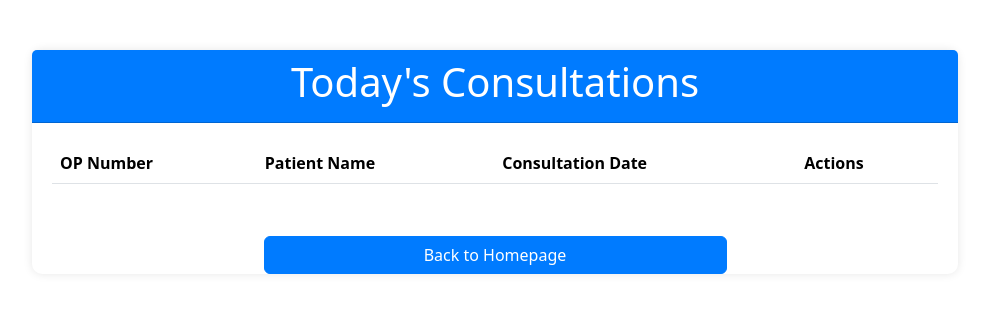
After one commit to ArogyaAyurNilayam/hospital_management, a Django app: page /today_consultations/ in a window 1280 px wide. The commit adds this page. Shown: the top 313 px of the page, without its empty margins (145-1134 px from the left). Run offline with Django 5.2, Linux system fonts and the light colour scheme; the visitor is signed in with stand-in values (Sample User, id 1); data that the repository does not hold is empty.

Commit message:
updations 1

```diff
--- a/Doctor/templates/consultation_page.html
+++ b/Doctor/templates/consultation_page.html
@@ -86,7 +86,7 @@
                   <tr>
                     <th>Medicine</th>
                     <th>Dosage</th>
-                    <th>Frequency</th>
+                    <th>Notes</th>
                     <th></th>
                   </tr>
                 </thead>
--- a/Doctor/templates/doctor_homepage.html
+++ b/Doctor/templates/doctor_homepage.html
@@ -73,6 +73,9 @@
           <a class="nav-link sidebar-link" href="{% url 'ptlist' %}"><i class="fas fa-pills me-2"></i>Patients for Consultation</a>
         </li>
         <li class="nav-item">
+          <a class="nav-link sidebar-link" href="{% url 'today_consultations' %}"><i class="fas fa-pills me-2"></i>Edit Consultation </a>
+        </li>
+        <li class="nav-item">
           <a class="nav-link sidebar-link" href="{% url 'search_result' %}"><i class="fas fa-pills me-2"></i>Search Medicine</a>
         </li>
         <li class="nav-item">
--- a/Doctor/templates/medicine_search.html
+++ b/Doctor/templates/medicine_search.html
@@ -28,6 +28,9 @@
             <button class="btn btn-primary" type="submit">Search</button>
           </div>
         </form>
+        <div class="d-grid gap-2 col-6 mx-auto mt-3">
+          <a href="/dhome/" class="btn btn-primary">Back to Homepage</a>
+        </div>
       </div>
     </div>
   </div>
--- /dev/null
+++ b/Doctor/templates/today_consultations.html
@@ -0,0 +1,88 @@
+<!-- filepath: /c:/Users/dell/Documents/project/hospital_management/Doctor/templates/today_consultations.html -->
+<!DOCTYPE html>
+<html lang="en">
+<head>
+    <meta charset="UTF-8">
+    <meta name="viewport" content="width=device-width, initial-scale=1.0">
+    <title>Today's Consultations</title>
+
+    <!-- Bootstrap CSS -->
+    <link href="https://cdn.jsdelivr.net/npm/bootstrap@5.3.0-alpha1/dist/css/bootstrap.min.css" rel="stylesheet">
+    <!-- Font Awesome -->
+    <link href="https://cdnjs.cloudflare.com/ajax/libs/font-awesome/6.0.0-beta3/css/all.min.css" rel="stylesheet">
+    <style>
+        .container {
+            margin-top: 50px;
+        }
+        .card {
+            border: none;
+            border-radius: 10px;
+            box-shadow: 0 0 10px rgba(0,0,0,0.1);
+        }
+        .card-header {
+            background-color: #007bff;
+            color: #fff;
+            border-radius: 10px 10px 0 0;
+        }
+        .card-body {
+            padding: 20px;
+        }
+        .form-label {
+            font-weight: bold;
+        }
+        .form-control[readonly] {
+            background-color: #f8f9fa;
+        }
+        .btn-primary {
+            background-color: #007bff;
+            border-color: #007bff;
+        }
+        .btn-primary:hover {
+            background-color: #0056b3;
+            border-color: #0056b3;
+        }
+    </style>
+</head>
+<body>
+    <div class="container">
+        <div class="row justify-content-center">
+            <div class="col-md-10">
+                <div class="card">
+                    <div class="card-header">
+                        <h1 class="text-center">Today's Consultations</h1>
+                    </div>
+                    <div class="card-body">
+                        <table class="table table-striped">
+                            <thead>
+                                <tr>
+                                    <th>OP Number</th>
+                                    <th>Patient Name</th>
+                                    <th>Consultation Date</th>
+                                    <th>Actions</th>
+                                </tr>
+                            </thead>
+                            <tbody>
+                                {% for consultation in consultations %}
+                                <tr>
+                                    <td>{{ consultation.op_number }}</td>
+                                    <td>{{ consultation.patient_name }}</td>
+                                    <td>{{ consultation.date }}</td>
+                                    <td>
+                                        <a href="{% url 'edit_consultation' consultation.op_number %}" class="btn btn-primary">Edit</a>
+                                    </td>
+                                </tr>
+                                {% endfor %}
+                            </tbody>
+                        </table>
+                    </div>
+                    <div class="d-grid gap-2 col-6 mx-auto mt-3">
+                        <a href="/dhome/" class="btn btn-primary">Back to Homepage</a>
+                    </div>
+                </div>
+            </div>
+        </div>
+    </div>
+    <!-- Bootstrap Bundle with Popper -->
+    <script src="https://cdn.jsdelivr.net/npm/bootstrap@5.3.0-alpha1/dist/js/bootstrap.bundle.min.js"></script>
+</body>
+</html>
--- a/Doctor/views.py
+++ b/Doctor/views.py
@@ -11,6 +11,8 @@ from django.contrib import messages
 from datetime import date
 from Pharmacist import views
 from Pharmacist.models import Medicine
+from datetime import date
+
 
 
 
@@ -94,3 +96,24 @@ def search_result(request):
             medicines = Medicine.objects.filter(Category=category)
             return render(request, 'med_results.html', {'medicines': medicines, 'category': category})
     return render(request, 'medicine_search.html')
+
+@login_required
+def today_consultations(request):
+    user = request.user
+    today = date.today()
+    consultations = Consultation_details.objects.filter(date=today, doctor=user.first_name)
+    return render(request, 'today_consultations.html', {'consultations': consultations})
+
+@login_required
+def edit_consultation(request, op_number):
+    user = request.user
+    today = date.today()
+    consultation = get_object_or_404(Consultation_details, op_number=op_number, date=today, doctor=user.first_name)
+    if request.method == 'POST':
+        form = ConsultationForm(request.POST, instance=consultation)
+        if form.is_valid():
+            form.save()
+            return HttpResponse("<script>window.alert('Successfully Updated !!!!');window.location.href='/today_consultations/'</script>")
+    else:
+        form = ConsultationForm(instance=consultation)
+    return render(request, 'edit_consultation.html', {'form': form, 'consultation': consultation})
--- a/hospital_management/urls.py
+++ b/hospital_management/urls.py
@@ -93,6 +93,10 @@ urlpatterns = [
     path('proceed_bill/',pharmacist_views.proceed_bill, name='proceed_bill'),
 
     path('lgo/', pharmacist_views.logouts),
+    path('edit_consultation/<int:op_number>/', doctor_views.edit_consultation, name='edit_consultation'),
+    path('today_consultations/', doctor_views.today_consultations, name='today_consultations'),
+
+
 
 
 
--- a/receptionist/forms.py
+++ b/receptionist/forms.py
@@ -1,3 +1,4 @@
+import json
 from django import forms
 from .models import PatientRegistration
 from Coordinator.models import User
--- a/receptionist/models.py
+++ b/receptionist/models.py
@@ -32,7 +32,7 @@ class Consultation_details(models.Model):
     doctor=models.CharField(max_length=100)
     symptoms=models.TextField(null=True, blank=True)
     Diagnosis=models.TextField(null=True, blank=True)
-    prescription = models.JSONField(null=True, blank=True)  # Changed from TextField to JSONField
+    prescription = models.JSONField(null=True, blank=True)
     is_consulted=models.BooleanField(default=False)
     bill_amount=models.BigIntegerField(blank=True, null=True)
 
```
Also changed, not shown: Doctor/templates/edit_consultation.html (added, +145 -0 lines), Doctor/templates/patientlist.html (+3 -4 lines), Home/templates/index.html (+5 -6 lines).
